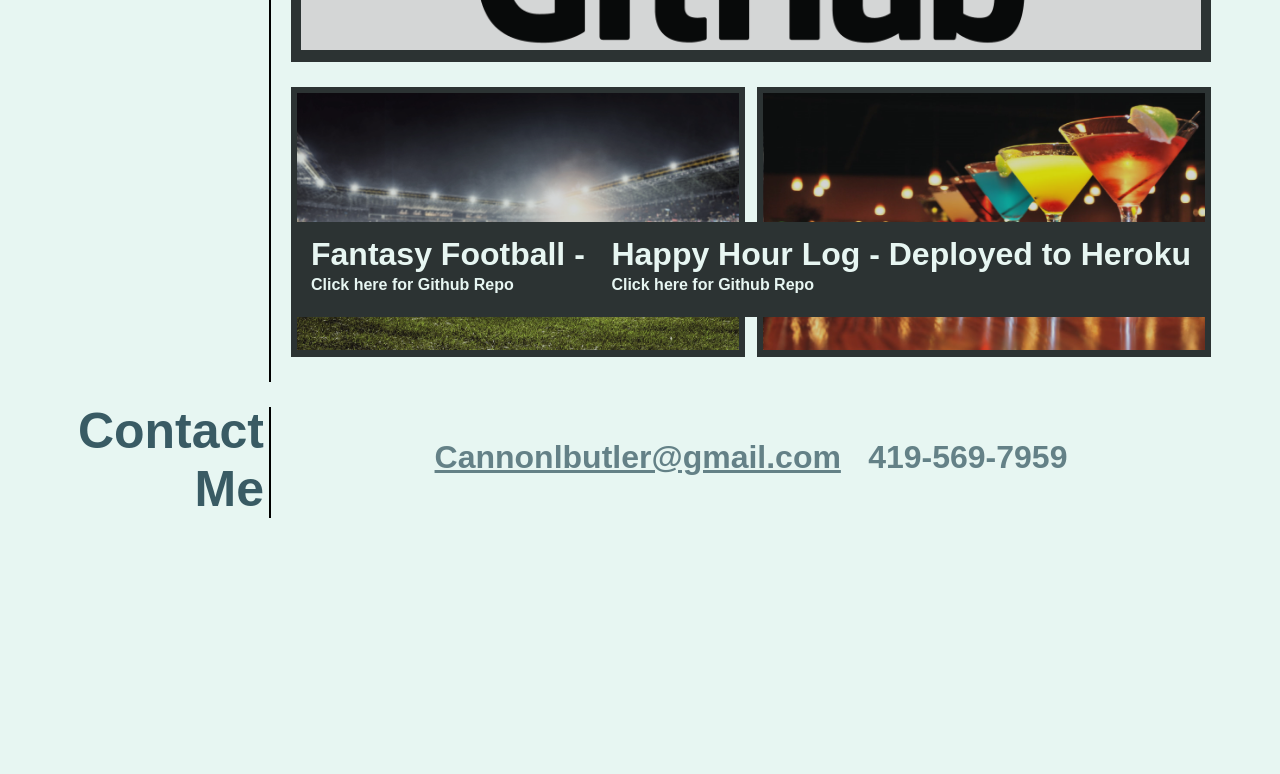
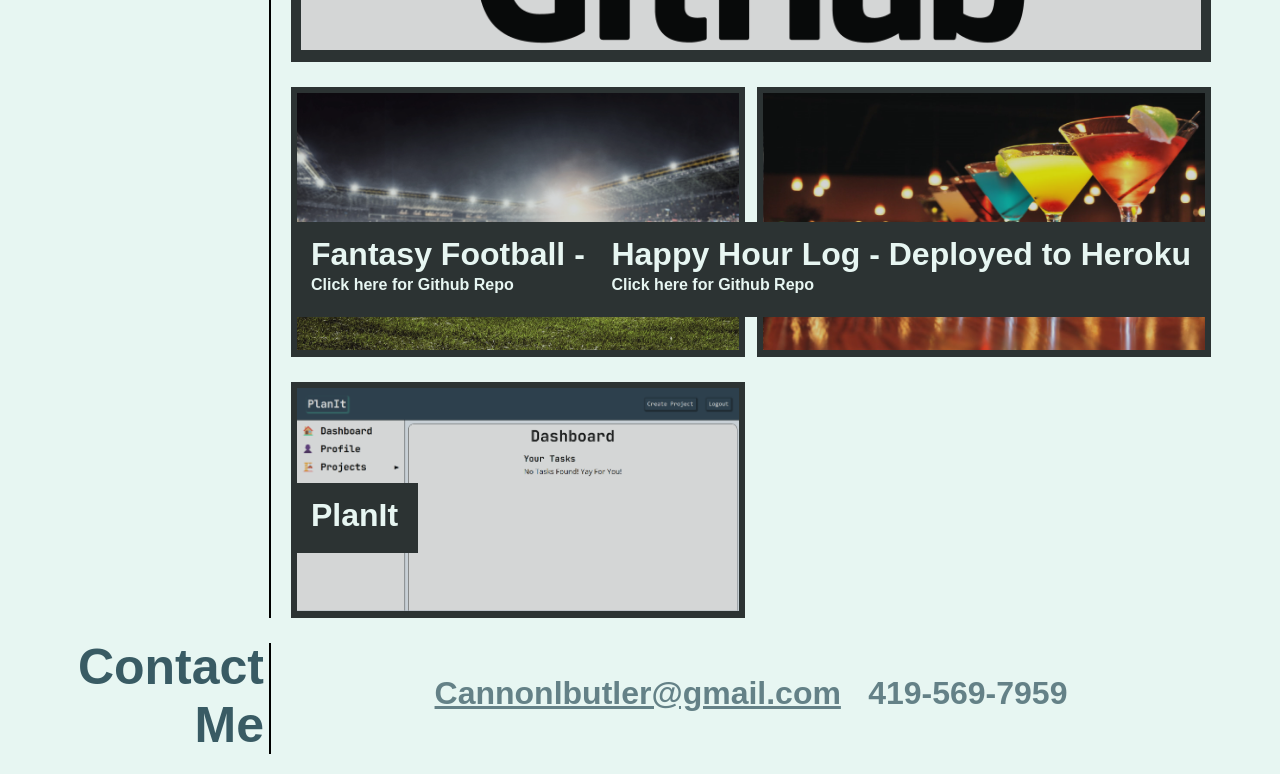
Before and after one commit to clbutl/professional-portfolio, a plain HTML site: page index.html in a window 1280 px wide. Shown: the part 929-1703 px from the top of the page. Before the commit the page ends 1467 px from the top, so only its background shows below. Drawn offline with Linux system fonts and the light colour scheme.

Commit message:
added newest project

```diff
--- a/index.html
+++ b/index.html
@@ -96,22 +96,22 @@
 
 <br>
 
-      <!-- <container class="projects-44">
+      <container class="projects-44">
         <figure class="project-2">
-          <a href="https://youtu.be"><img id="project-4" width="690px" height="390px" src="./assets/images/White Placeholder Image.jpg"></a>
+          <a href="https://github.com/Edna1999/planit" target="_blank"><img id="project-4" width="690px" height="390px" src="./assets/images/PlanIt Home Screen Shot.png"></a>
         </figure>
 
-        <figure class="project-3">
+        <!-- <figure class="project-3">
           <a href="https://youtu.be"><img id="project-5" width="690px" height="390px" src="./assets/images/White Placeholder Image.jpg"></a>
-        </figure>
+        </figure> -->
       </container>
 
       <figcaption class="project-2-figcap">
-        Main Project 4!
-        <p class="project-2-figcap-p">Yes Yes Yes!</p>
+        PlanIt
+        <p class="project-2-figcap-p"></p>
       </figcaption>
 
-      <figcaption class="project-3-figcap">
+      <!-- <figcaption class="project-3-figcap">
         Main Project 5!
         <p class="project-3-figcap-p">Yes Yes Yes!</p>
       </figcaption> -->
```
Also changed, not shown: assets/images/PlanIt Home Screen Shot.png (added), 3 other files.
